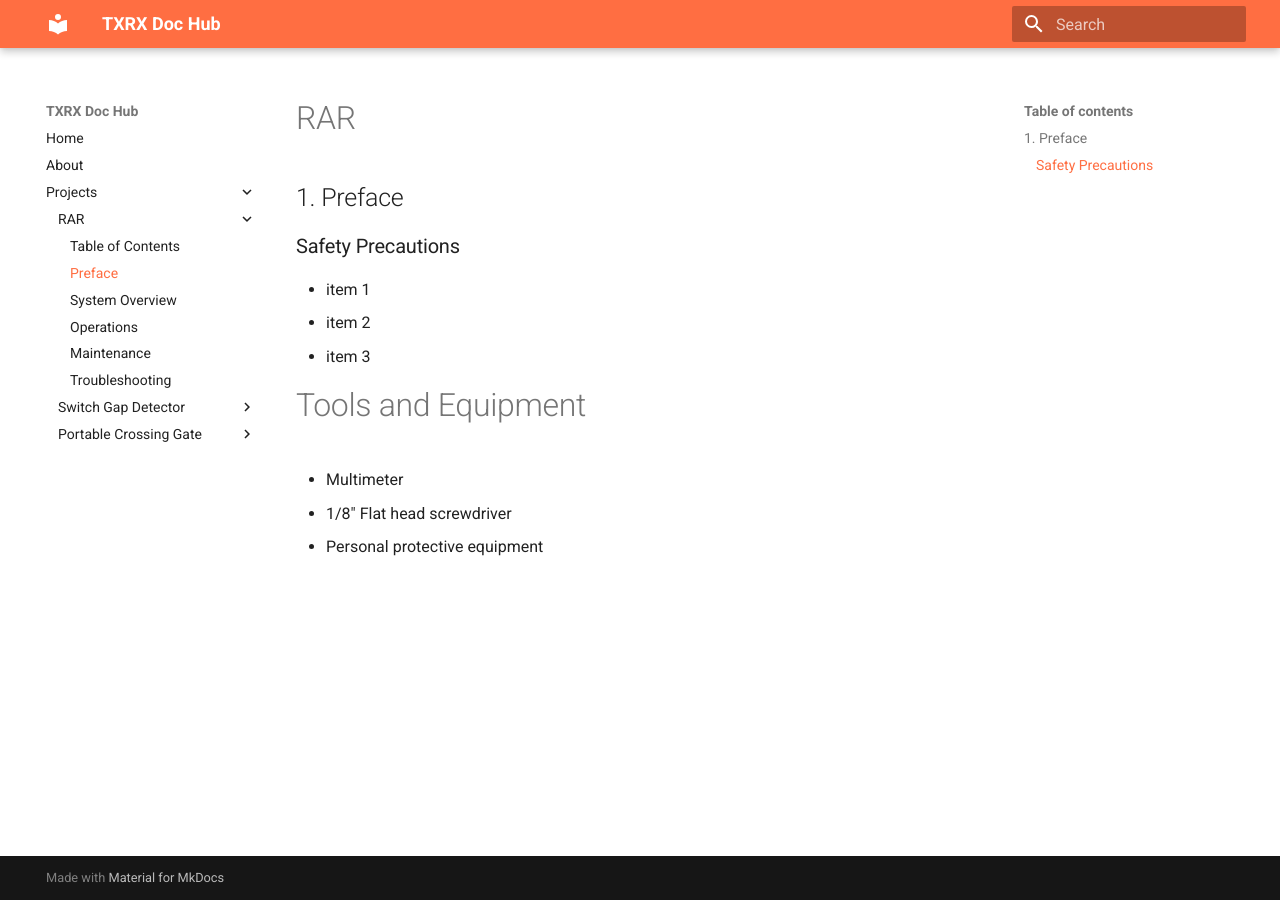
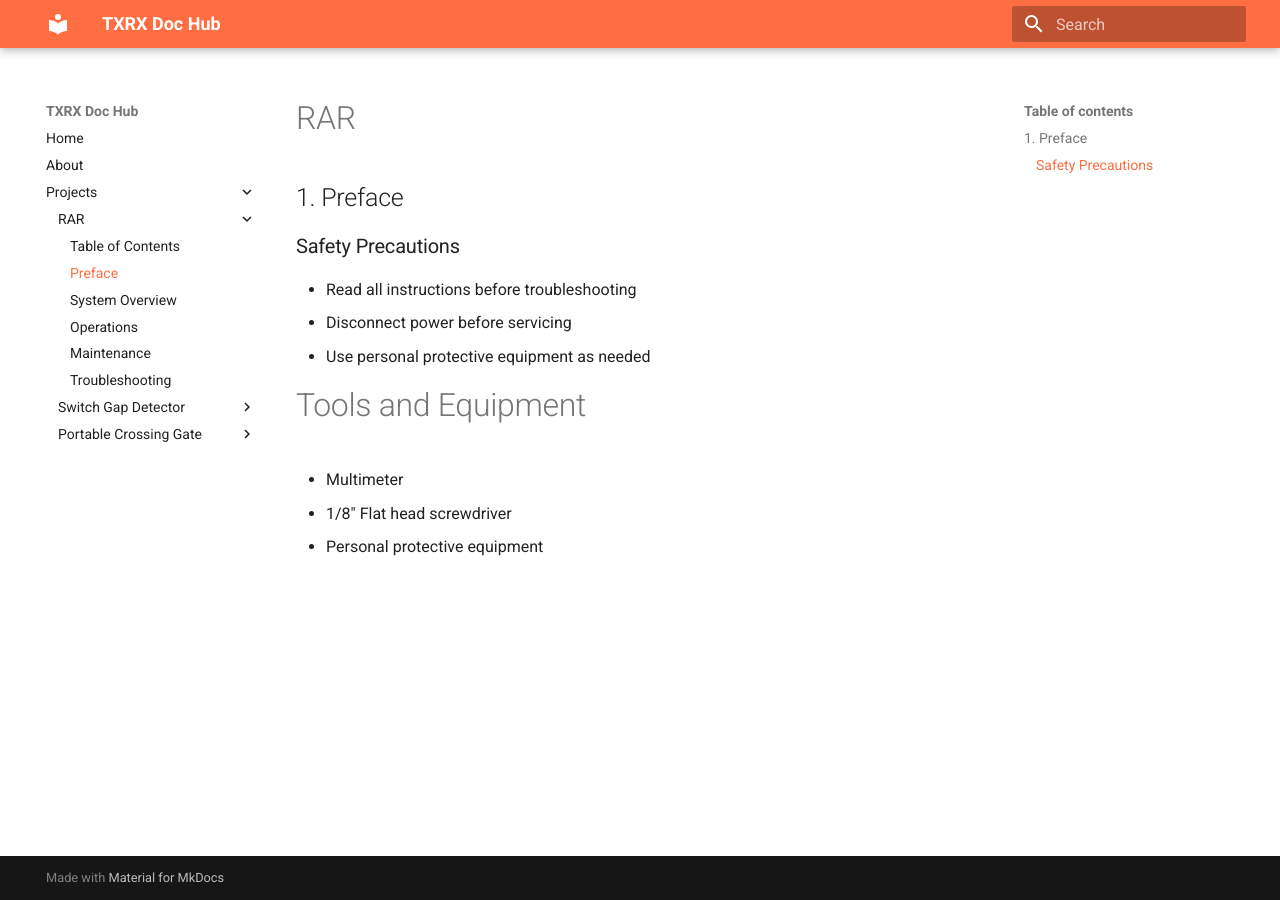
Before and after one commit to niell-ion/TXRX-Doc-Hub, an MkDocs documentation site: the page built from docs/rar/rar_preface.md, in a window 1280 px wide. Built offline with MkDocs 1.6.1 and Material for MkDocs 9.7.7, drawn with Linux system fonts in a browser that asks for light colours.

Commit message:
Update rar_preface.md

```diff
--- a/docs/rar/rar_preface.md
+++ b/docs/rar/rar_preface.md
@@ -2,9 +2,10 @@
 ## 1. Preface
 
 ### Safety Precautions
-* item 1
-* item 2
-* item 3
+* Read all instructions before troubleshooting
+* Disconnect power before servicing
+* Use personal protective equipment as needed
+
 
 # Tools and Equipment
 * Multimeter
```
